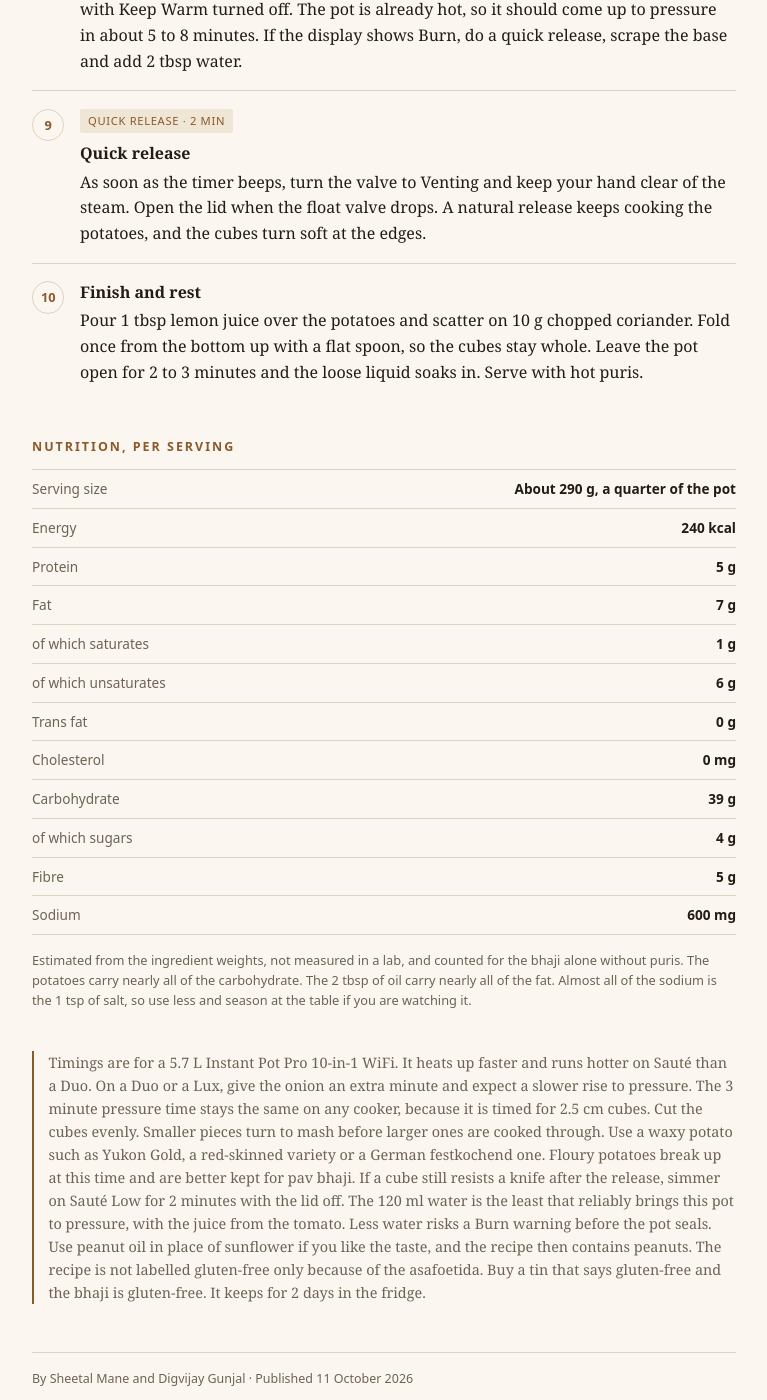
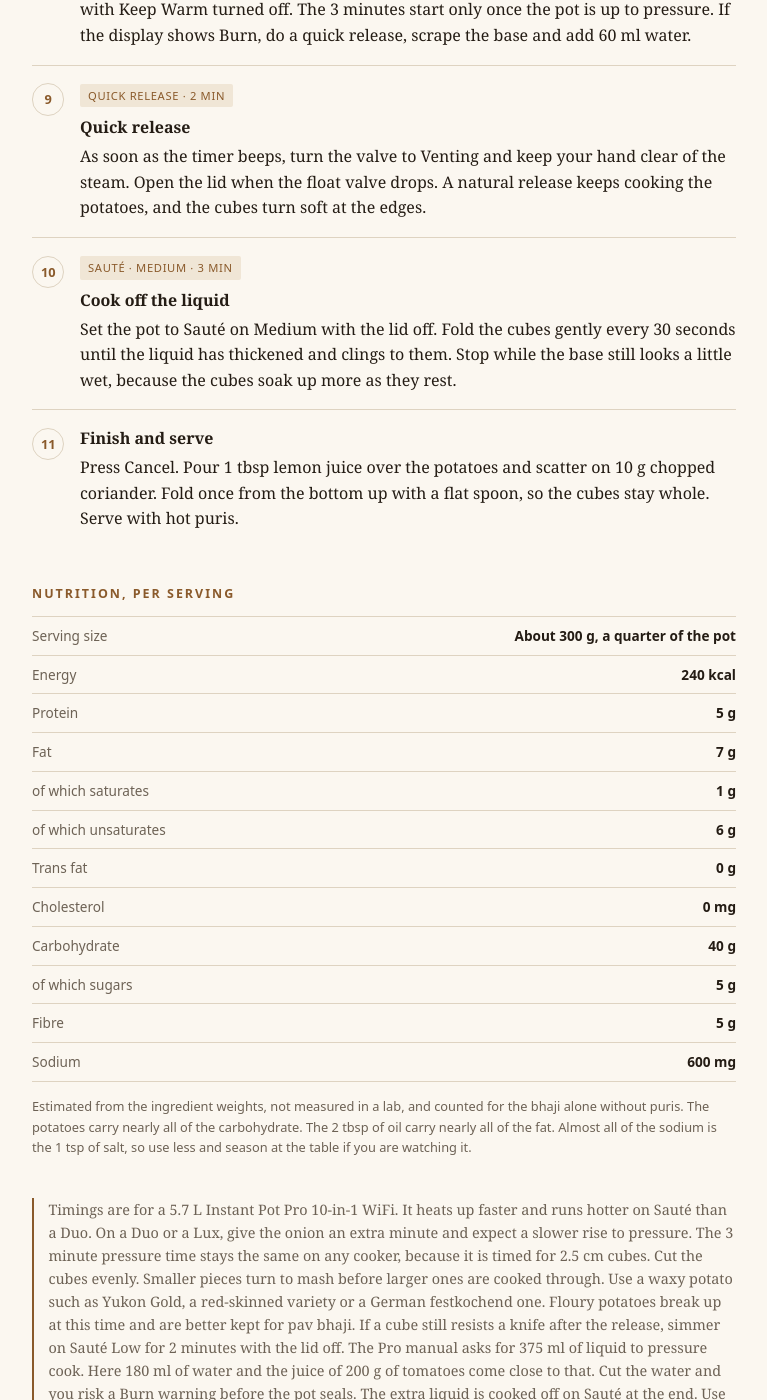
Before and after one commit to digvijaygunjal/digvijaygunjal.github.io, a Jekyll site: the page built from _recipes/potato-bhaji.md, in a window 1280 px wide and 1400 px high, scrolled down 3675 px. Shown: the whole window, without its empty margins (256-1023 px from the left). Built offline with Jekyll 4.4.1, drawn with Linux system fonts in a browser that asks for light colours; some of the changed text lies outside the part shown.

Commit message:
Raise the liquid in the potato bhaji towards the Pro minimum
The Pro 5.7 L manual asks for 375 ml of liquid. Water goes from 120 ml
to 180 ml and the tomato from 120 g to 200 g, so water and tomato juice
come close to that. A Sauté step cooks the extra liquid off at the end.

Co-Authored-By: Claude Opus 5.5 <noreply@anthropic.com>
Claude-Session: https://claude.ai/code/session_01L83zHEtqjGTqGv9YNmbW2q

```diff
--- a/_recipes/potato-bhaji.md
+++ b/_recipes/potato-bhaji.md
@@ -70,18 +70,18 @@ image_caption: >-
 
 yield: 4 servings
 prep_time: PT15M
-cook_time: PT25M
-total_time: PT40M
+cook_time: PT30M
+total_time: PT45M
 prep_time_display: 15 min
-cook_time_display: 25 min
-total_time_display: 40 min
+cook_time_display: 30 min
+total_time_display: 45 min
 
 # Ingredient cost for the whole pot at German supermarket prices, plus an Asian
 # grocer for the curry leaves, rounded up. The puris are not included. An
 # estimate, not a receipt.
 estimated_cost:
   currency: EUR
-  value: "4.00"
+  value: "4.50"
 keywords:
   - instant pot
   - pressure cooker
@@ -110,7 +110,7 @@ ingredients:
       - 150 g onion, thinly sliced
       - 2 green chillies, slit lengthwise
       - 1 tsp ginger-garlic paste
-      - 120 g tomato, finely chopped
+      - 200 g tomatoes, finely chopped
   - name: Ground spices
     items:
       - 0.5 tsp turmeric powder
@@ -120,7 +120,7 @@ ingredients:
   - name: Potatoes
     items:
       - 750 g waxy potatoes, peeled and cut into 2.5 cm cubes
-      - 120 ml water
+      - 180 ml water
   - name: To finish
     items:
       - 1 tbsp lemon juice
@@ -168,12 +168,12 @@ steps:
   - name: Soften the tomato
     appliance: Sauté
     setting: Medium
-    duration: 2 min
+    duration: 3 min
     continues: true
     text: >-
-      add 120 g finely chopped tomato. Press it against the base with the
-      spoon until it softens and releases its red juice. This juice is part of
-      the liquid the pot needs to reach pressure.
+      add 200 g finely chopped tomatoes. Press them against the base with the
+      spoon until they soften and release their red juice. Keep the juice in
+      the pot. It is part of the liquid the pot needs to reach pressure.
 
   - name: Add the ground spices off the heat
     text: >-
@@ -184,7 +184,7 @@ steps:
 
   - name: Add the potatoes and scrape the base
     text: >-
-      Add 750 g cubed potatoes and pour in 120 ml water. Scrape the whole base
+      Add 750 g cubed potatoes and pour in 180 ml water. Scrape the whole base
       with a wooden spoon until nothing is stuck to it. A speck of browned
       onion or spice left there is the usual cause of a Burn warning. Then
       turn the cubes gently until each one is coated.
@@ -195,9 +195,9 @@ steps:
     duration: 3 min
     text: >-
       Lock on the lid and turn the valve to Sealing. Pressure cook on High for
-      3 minutes, with Keep Warm turned off. The pot is already hot, so it should
-      come up to pressure in about 5 to 8 minutes. If the display shows Burn,
-      do a quick release, scrape the base and add 2 tbsp water.
+      3 minutes, with Keep Warm turned off. The 3 minutes start only once the pot
+      is up to pressure. If the display shows Burn, do a quick release, scrape
+      the base and add 60 ml water.
 
   - name: Quick release
     appliance: Quick Release
@@ -208,18 +208,27 @@ steps:
       release keeps cooking the potatoes, and the cubes turn soft at the
       edges.
 
-  - name: Finish and rest
+  - name: Cook off the liquid
+    appliance: Sauté
+    setting: Medium
+    duration: 3 min
     text: >-
-      Pour 1 tbsp lemon juice over the potatoes and scatter on 10 g chopped
-      coriander. Fold once from the bottom up with a flat spoon, so the cubes
-      stay whole. Leave the pot open for 2 to 3 minutes and the loose liquid
-      soaks in. Serve with hot puris.
+      Set the pot to Sauté on Medium with the lid off. Fold the cubes gently
+      every 30 seconds until the liquid has thickened and clings to them. Stop
+      while the base still looks a little wet, because the cubes soak up more
+      as they rest.
+
+  - name: Finish and serve
+    text: >-
+      Press Cancel. Pour 1 tbsp lemon juice over the potatoes and scatter on
+      10 g chopped coriander. Fold once from the bottom up with a flat spoon,
+      so the cubes stay whole. Serve with hot puris.
 
 # Estimated from the ingredient weights above and divided by four, not measured
 # in a lab. Keys map one-to-one onto schema.org NutritionInformation; `note` is
 # the only key here that is not a schema property.
 nutrition:
-  serving_size: About 290 g, a quarter of the pot
+  serving_size: About 300 g, a quarter of the pot
   calories: 240 kcal
   protein_content: 5 g
   fat_content: 7 g
@@ -227,8 +236,8 @@ nutrition:
   unsaturated_fat_content: 6 g
   trans_fat_content: 0 g
   cholesterol_content: 0 mg
-  carbohydrate_content: 39 g
-  sugar_content: 4 g
+  carbohydrate_content: 40 g
+  sugar_content: 5 g
   fiber_content: 5 g
   sodium_content: 600 mg
   note: >-
@@ -247,9 +256,10 @@ notes: >-
   Use a waxy potato such as Yukon Gold, a red-skinned variety or a German
   festkochend one. Floury potatoes break up at this time and are better kept
   for pav bhaji. If a cube still resists a knife after the release, simmer on
-  Sauté Low for 2 minutes with the lid off. The 120 ml water is the least that
-  reliably brings this pot to pressure, with the juice from the tomato. Less
-  water risks a Burn warning before the pot seals. Use peanut oil in place of
+  Sauté Low for 2 minutes with the lid off. The Pro manual asks for 375 ml of
+  liquid to pressure cook. Here 180 ml of water and the juice of 200 g of
+  tomatoes come close to that. Cut the water and you risk a Burn warning
+  before the pot seals. The extra liquid is cooked off on Sauté at the end. Use peanut oil in place of
   sunflower if you like the taste, and the recipe then contains peanuts. The
   recipe is not labelled gluten-free only because of the asafoetida. Buy a tin
   that says gluten-free and the bhaji is gluten-free. It keeps for 2 days in
```
